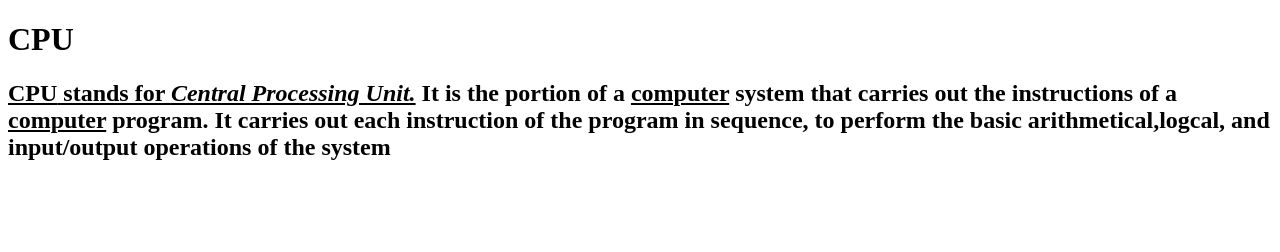
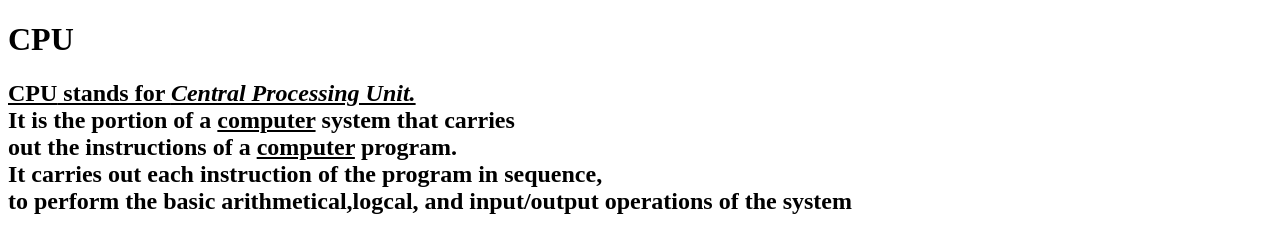
Before and after one commit to iamneo-production/ceebfefcbfeadaeccdfffebaeceaec, a website: page public/index.html in a window 1280 px wide. Drawn offline with Linux system fonts and the light colour scheme.

Commit message:
Backup Commit

```diff
--- a/public/index.html
+++ b/public/index.html
@@ -9,10 +9,10 @@
 </head>
 <body>
     <h1>CPU</h1>
-    <h2> <U><b>CPU</b> stands for <i> Central Processing Unit.</i></U>
-    It is the portion of a <U>computer</U> system that carries
-    out the instructions of a <u>computer</u> program.
-    It carries out each instruction of the program in sequence,
-    to perform the basic arithmetical,logcal, and input/output operations of the system</h2>
+    <h2> <U><b>CPU</b> stands for <i>Central Processing Unit.</i></U><br>
+    It is the portion of a <U>computer</U> system that carries<br>
+    out the instructions of a <u>computer</u> program.<br>
+    It carries out each instruction of the program in sequence,<br>
+    to perform the basic arithmetical,logcal, and input/output operations of the system<br>
 </body>
 </html>
```
